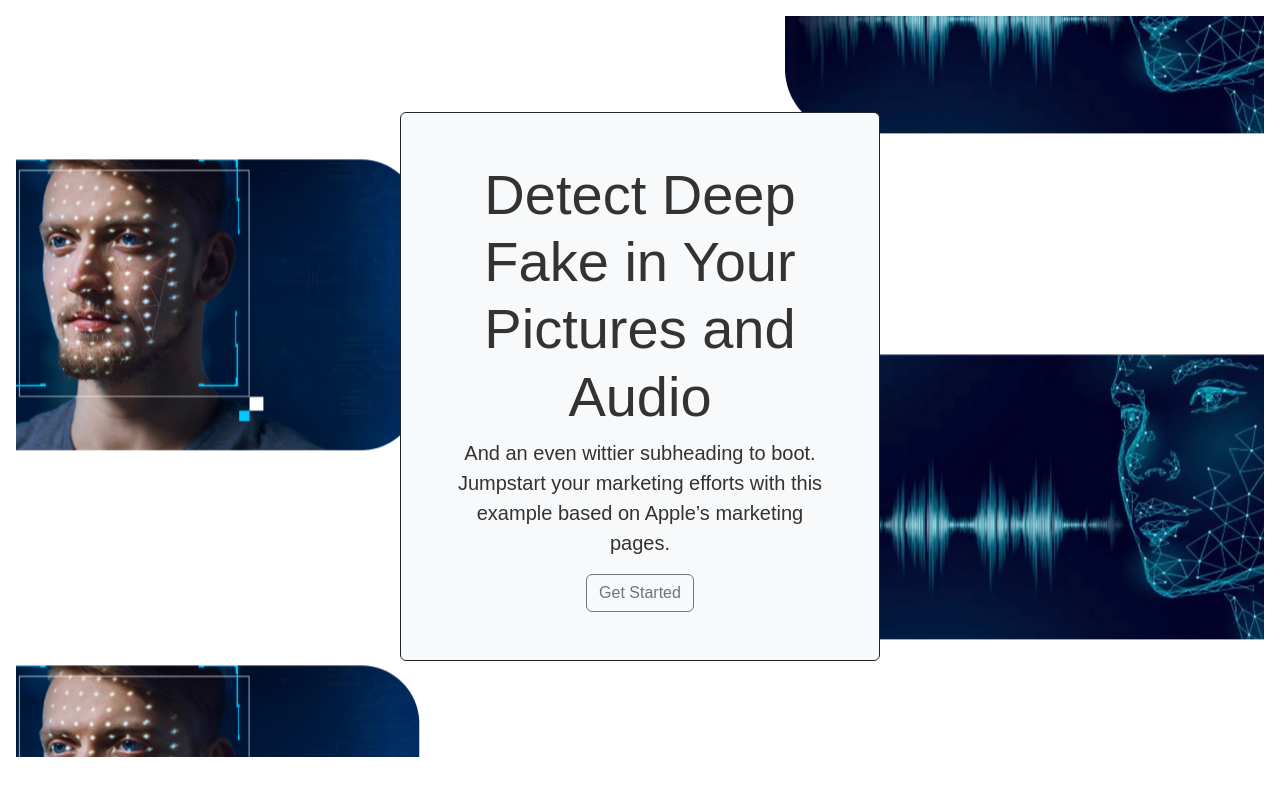
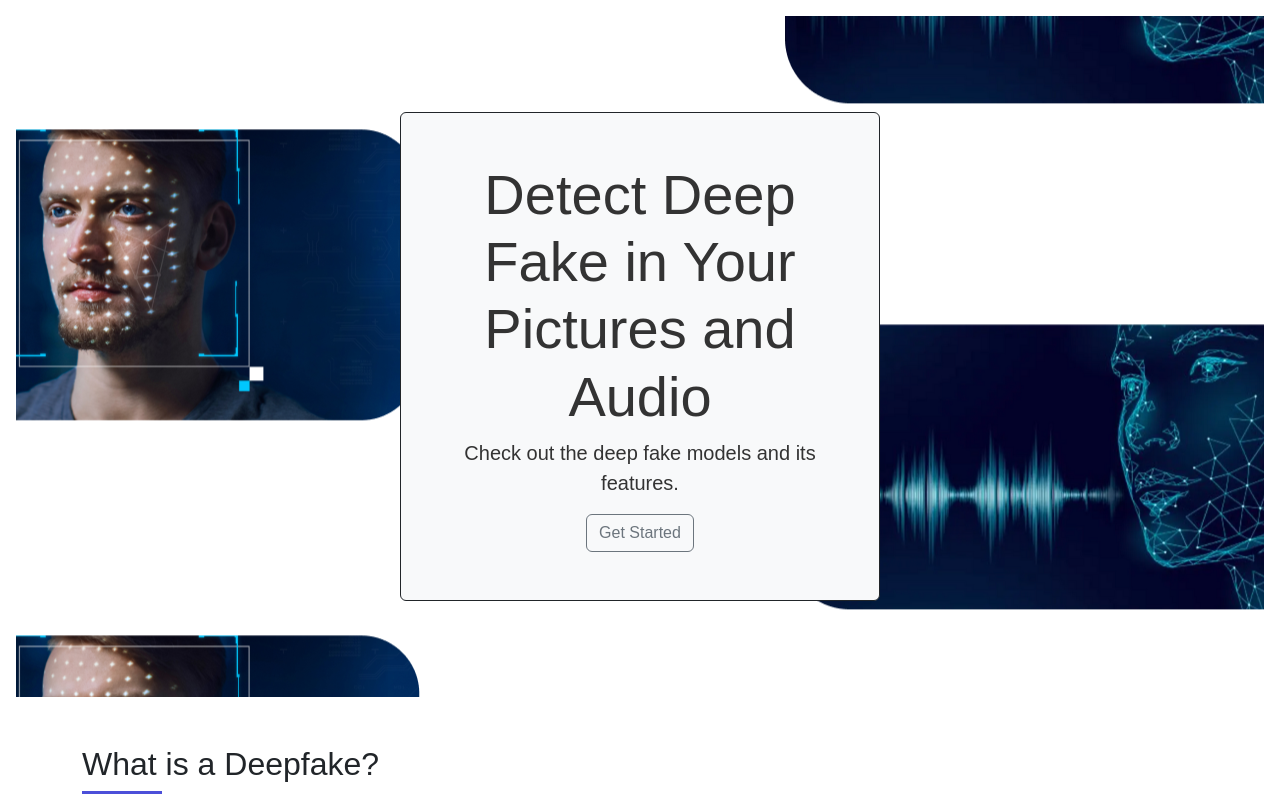
Before and after one commit to ruchi-115/django_deepface, a Django app: template deepface/templates/home.html in a window 1280 px wide. Shown: the part 56-854 px from the top of the page. Run offline with Django 3.2, Linux system fonts and the light colour scheme; the template is opened without the code that fills it, so the values that code supplies are empty.

Commit message:
content update

```diff
--- a/deepface/templates/home.html
+++ b/deepface/templates/home.html
@@ -8,7 +8,7 @@
 <div class="bg position-relative overflow-hidden p-3 p-md-5 m-md-3 text-center">
         <div class="col-md-5 p-lg-5 mx-auto my-5 bg-light border border-dark rounded-top rounded-bottom">
           <h1 class="display-4 fw-normal">Detect Deep Fake in Your Pictures and Audio</h1>
-          <p class="lead fw-normal">And an even wittier subheading to boot. Jumpstart your marketing efforts with this example based on Apple’s marketing pages.</p>
+          <p class="lead fw-normal">Check out the deep fake models and its features.</p>
           <a class="btn btn-outline-secondary" href="{% url 'photo_deepfake' %}">Get Started</a>
         </div>
         <div class="product-device shadow-sm d-none d-md-block"></div>
```
